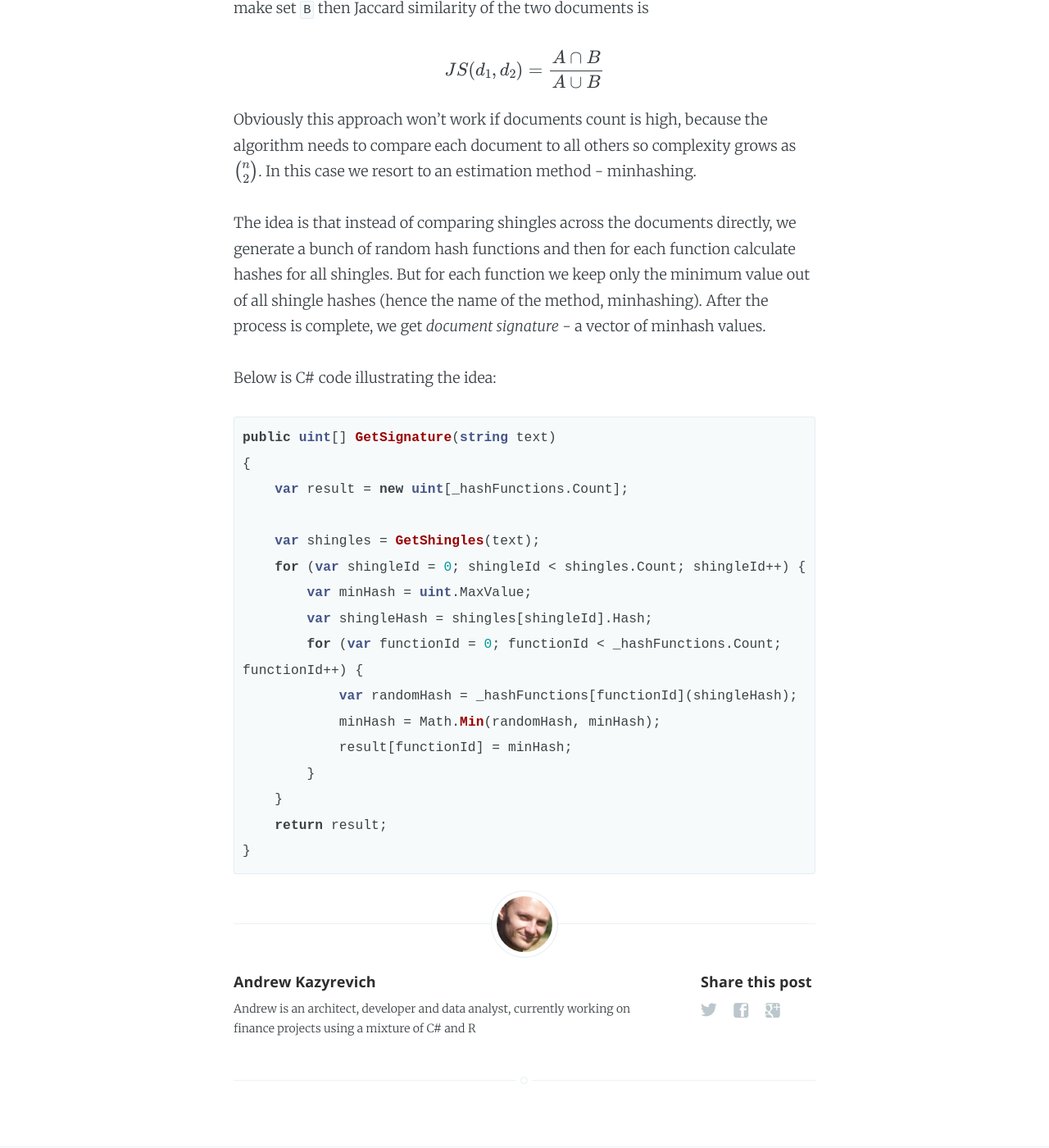
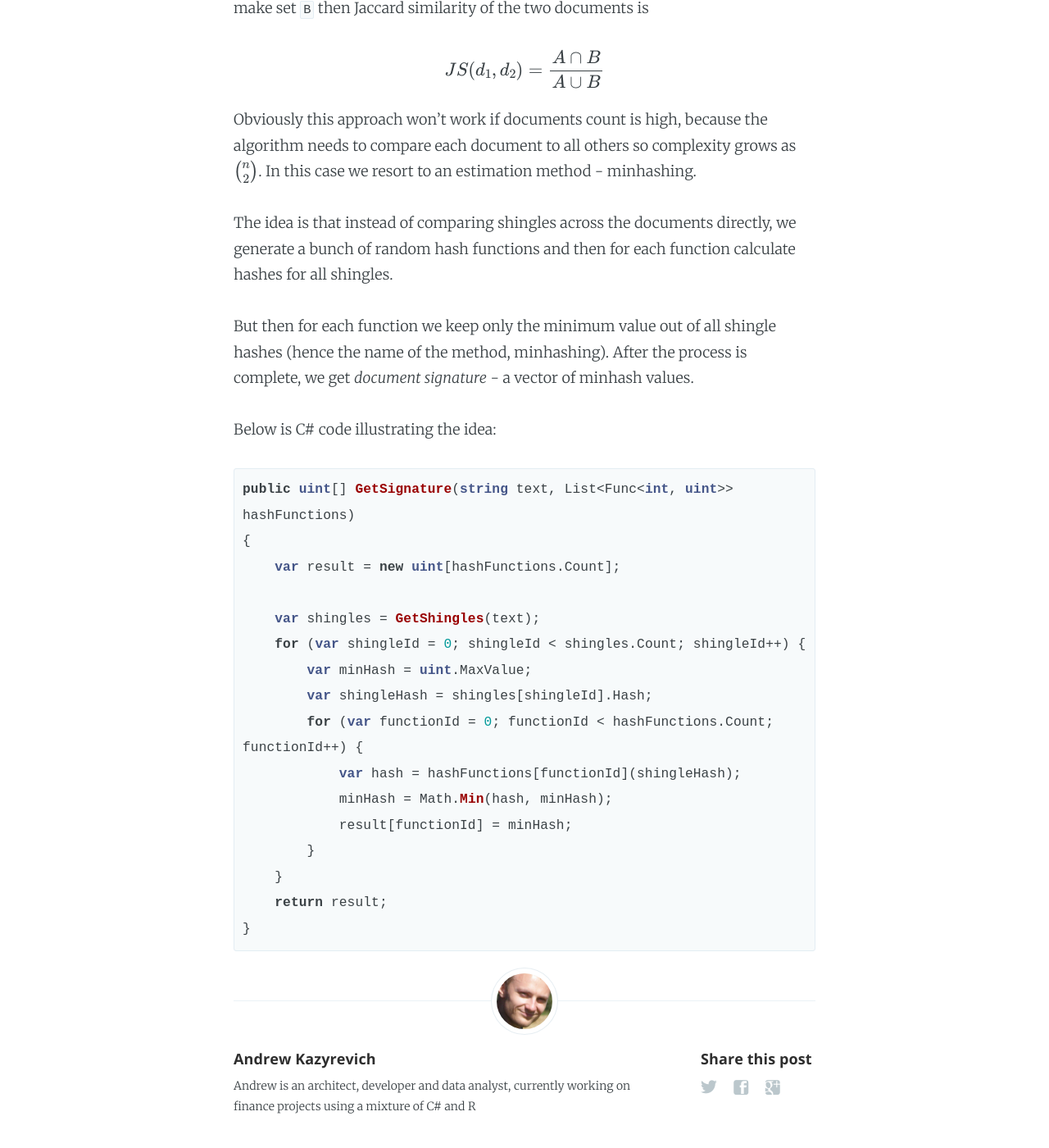
Before and after one commit to andreister/andreister.github.io, a Jekyll site: the page built from _posts/2016-03-17-locality-sensitive-hashing.markdown, in a window 1280 px wide and 1400 px high, scrolled down 383 px. Shown: the whole window at 82% size. Built offline with Jekyll 4.4.1, drawn with Linux system fonts in a browser that asks for light colours; formulas are drawn with MathJax 3.

Commit message:
Rewording

```diff
--- a/_posts/2016-03-17-locality-sensitive-hashing.markdown
+++ b/_posts/2016-03-17-locality-sensitive-hashing.markdown
@@ -17,24 +17,26 @@ to compare each document to all others so complexity grows as $$\binom{n}{2}$$.
 we resort to an estimation method - minhashing.
 
 The idea is that instead of comparing shingles across the documents directly, we generate a bunch
-of random hash functions and then for each function calculate hashes for all shingles. But for
-each function we keep only the minimum value out of all shingle hashes (hence the name of the method,
-minhashing). After the process is complete, we get _document signature_ - a vector of minhash values.
+of random hash functions and then for each function calculate hashes for all shingles.
+
+But then for each function we keep only the minimum value out of all shingle hashes (hence the name
+of the method, minhashing). After the process is complete, we get _document signature_ - a vector
+of minhash values.
 
 Below is C# code illustrating the idea:
 
 {% highlight csharp %}
-public uint[] GetSignature(string text)
+public uint[] GetSignature(string text, List<Func<int, uint>> hashFunctions)
 {
-    var result = new uint[_hashFunctions.Count];
+    var result = new uint[hashFunctions.Count];
 
     var shingles = GetShingles(text);
     for (var shingleId = 0; shingleId < shingles.Count; shingleId++) {
         var minHash = uint.MaxValue;
         var shingleHash = shingles[shingleId].Hash;
-        for (var functionId = 0; functionId < _hashFunctions.Count; functionId++) {
-            var randomHash = _hashFunctions[functionId](shingleHash);
-            minHash = Math.Min(randomHash, minHash);
+        for (var functionId = 0; functionId < hashFunctions.Count; functionId++) {
+            var hash = hashFunctions[functionId](shingleHash);
+            minHash = Math.Min(hash, minHash);
             result[functionId] = minHash;
         }
     }
```
